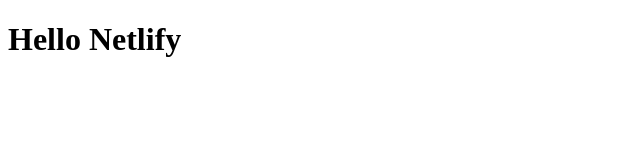
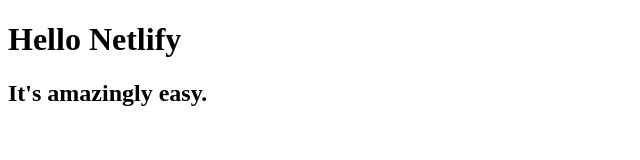
Before and after one commit to miomaeshima/myfirstnetlifyproject, a plain HTML site: page index.html in a window 1280 px wide. Shown: the whole page, without its empty margins (0-640 px from the left). Drawn offline with Linux system fonts and the light colour scheme.

Commit message:
edited html

```diff
--- a/index.html
+++ b/index.html
@@ -8,6 +8,6 @@
 </head>
 <body>
     <h1>Hello Netlify</h1>
-
+    <h2>It's amazingly easy.</h2>
 </body>
 </html>
```
